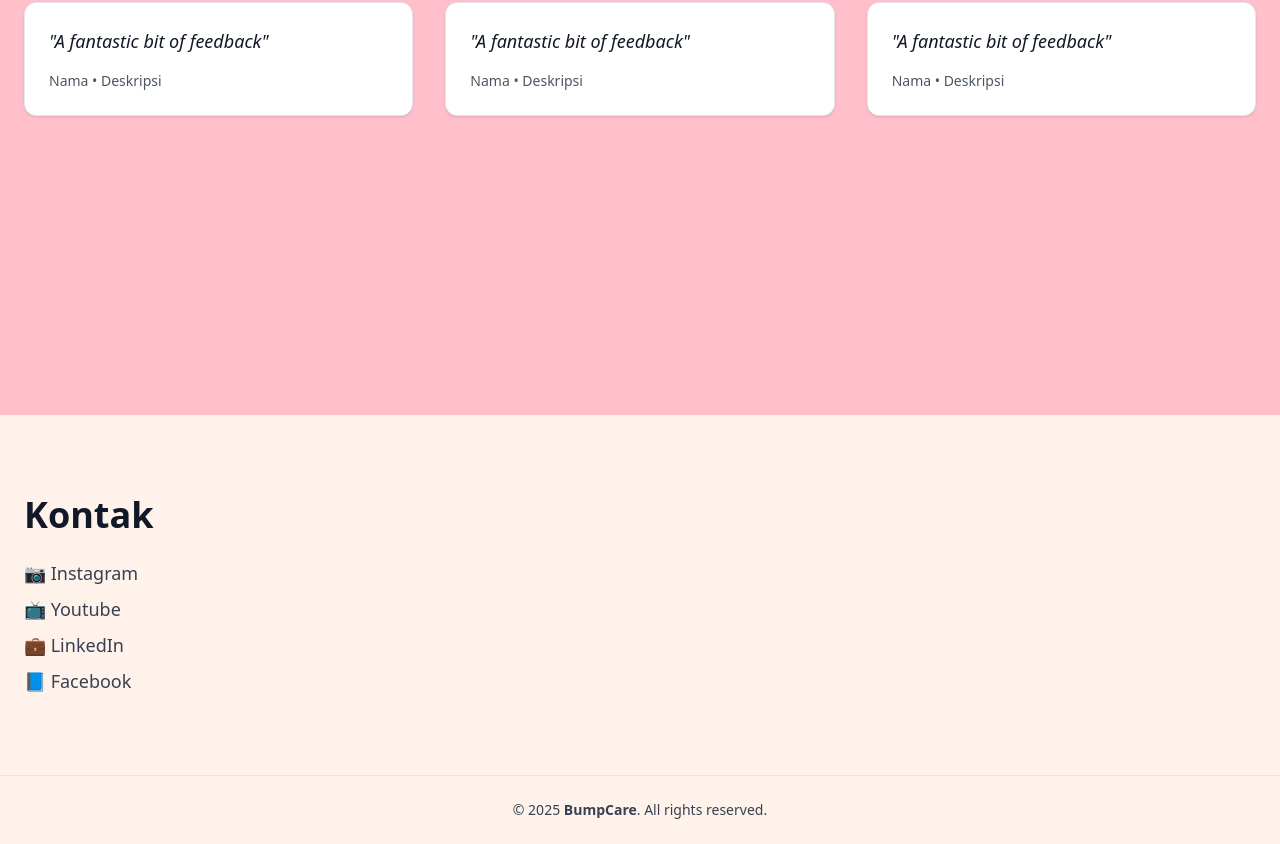
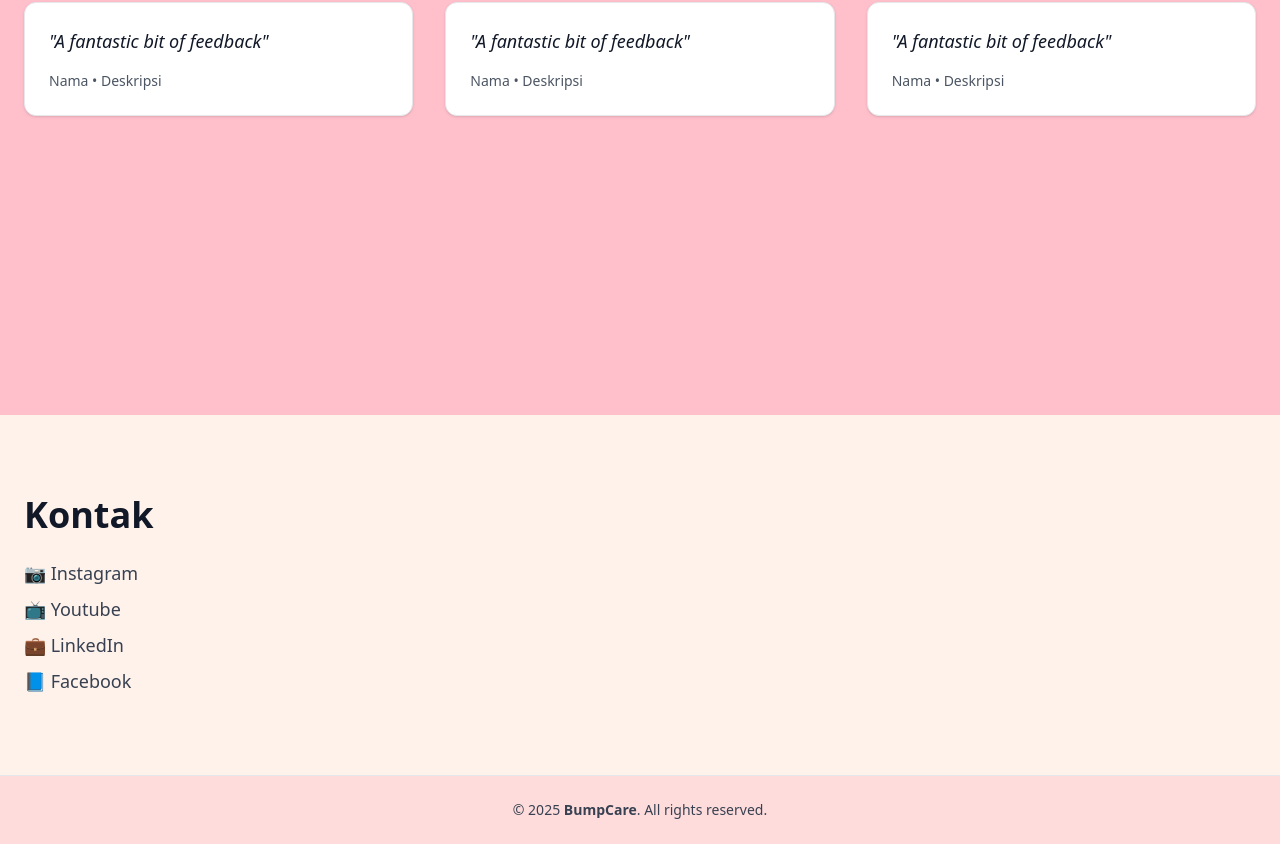
Before and after one commit to XalLtzy/BumpCare-Capstone-Project, a React (Vite) app in the folder bumpcare-frontend/: page / in a window 1280 px wide. Shown: the part 2858-3702 px from the top of the page. Built offline with nearby package versions, Linux system fonts and the light colour scheme.

Commit message:
Update Footer

```diff
--- a/bumpcare-frontend/src/pages/Home.jsx
+++ b/bumpcare-frontend/src/pages/Home.jsx
@@ -198,7 +198,7 @@ export default function Home() {
       </motion.section>
 
       {/* Footer */}
-      <footer className="bg-[#FFF2EB] py-6 border-t">
+      <footer className="bg-[#FFDCDC] py-6 border-t">
         <div className="container mx-auto px-6 text-center text-sm text-gray-700">
           © 2025 <span className="font-semibold">BumpCare</span>. All rights reserved.
         </div>
```
